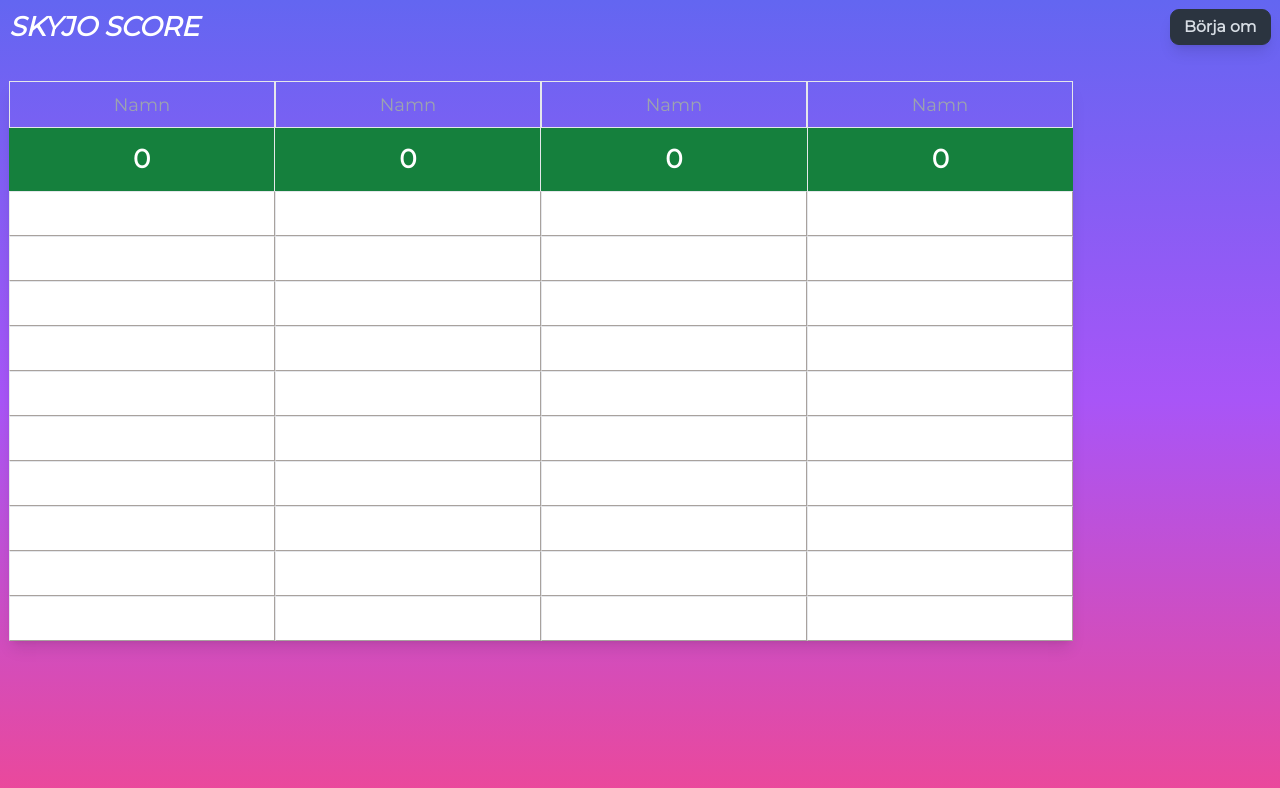
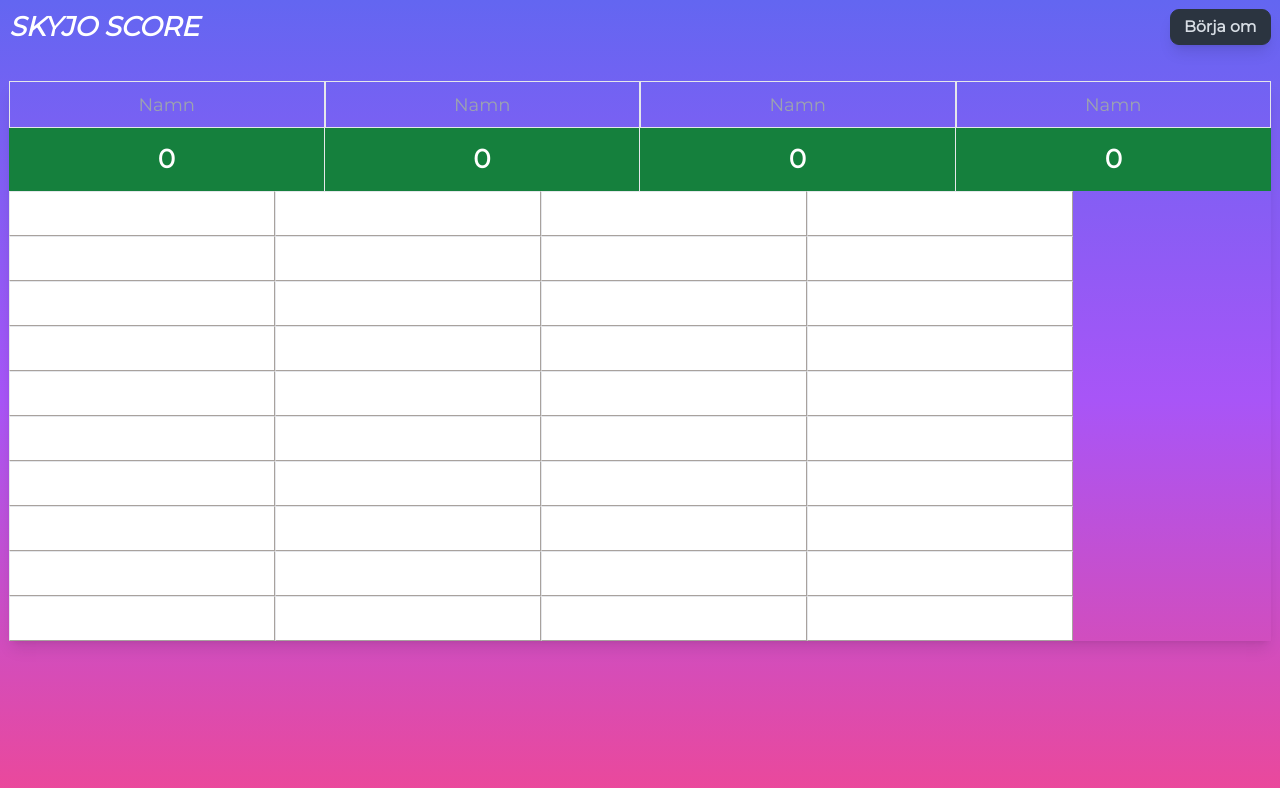
Before and after one commit to jeth318/skyjo-score, a Next.js app: page / in a window 1280 px wide. Shown: the top 788 px of the page. Built offline with nearby package versions, Linux system fonts and the light colour scheme.

Commit message:
add animation

```diff
--- a/app/globals.css
+++ b/app/globals.css
@@ -24,3 +24,17 @@ html {
 input:focus {
   outline: none;
 }
+
+.fade-in-animation {
+  animation: fadeInAnimation ease 1s;
+  animation-iteration-count: 1;
+  animation-fill-mode: forwards;
+}
+@keyframes fadeInAnimation {
+  0% {
+    opacity: 0;
+  }
+  100% {
+    opacity: 1;
+  }
+}
--- a/app/lib/utils.ts
+++ b/app/lib/utils.ts
@@ -14,5 +14,9 @@ export function getTotalScoreColor(score: number) {
 }
 
 export function validScoreInput(event: ChangeEvent<HTMLInputElement>) {
-  return pattern.test(event.target.value);
+  console.log(event.target.value);
+  console.log(pattern.test(event.target.value));
+  console.log(event.target.value.length);
+
+  return event.target.value.length <= 3 && pattern.test(event.target.value);
 }
--- a/app/ui/player.tsx
+++ b/app/ui/player.tsx
@@ -8,7 +8,7 @@ type Props = {
 
 export default function Player({ playerNames, setPlayerNames, index }: Props) {
   return (
-    <div className="border w-full border-b-none">
+    <div className="border w-full border-b-none fade-in-animation">
       <input
         className="h-10 bg-transparent text-white text-center"
         style={{
--- a/app/ui/score-row.tsx
+++ b/app/ui/score-row.tsx
@@ -22,17 +22,17 @@ export default function ScoreRow({
     return (
       <div
         key={`player-${player}-score-${scoreIndex}`}
-        className="score-cell w-1/4 p-0 m-0 h-10 border border-t-none border-b-stone-400 border-r-stone-400 text-center"
+        className="score-cell  h-10 border border-b-stone-400 border-r-stone-400 text-center fade-in-animation"
       >
         <input
           onChange={(event) => handleOnScoreChange(event, player, scoreIndex)}
-          className={`h-full w-full border-none rounded-none text-center ${
+          className={`h-full w-full rounded-none text-center ${
             Number(cellScore) < 0 ? "text-blue-600" : ""
           }`}
           value={cellScore}
           maxLength={3}
           max={99}
-          pattern="[0-9]{3}-[0-9]{2}-[0-9]{3}"
+          pattern="/^-?(0|[1-9]\d*)?$/"
           type="number"
         />
       </div>
--- a/app/ui/total-score.tsx
+++ b/app/ui/total-score.tsx
@@ -9,15 +9,18 @@ export default function TotalScore({ score }: Props) {
   const totalPlayerScore =
     scoresAsNum?.reduce((acc, curr) => acc + curr, 0) || 0;
   return (
-    <div className="w-full border-r last:border-r-0">
+    <div className="w-1/4 overflow-hidden border-r last:border-r-0">
       <div
         className={`score-cell-xl font-bold ${getTotalScoreColor(
           totalPlayerScore
         )}  text-white flex justify-center h-14 items-center`}
       >
-        <div className="flex flex-col">
-          <div className="flex justify-center">{totalPlayerScore}</div>
-        </div>
+        <input
+          className="w-full bg-transparent text-center p-0 m-0"
+          disabled
+          maxLength={3}
+          value={totalPlayerScore}
+        ></input>
       </div>
     </div>
   );
```
Also changed, not shown: app/ui/score-column.tsx (deleted).
